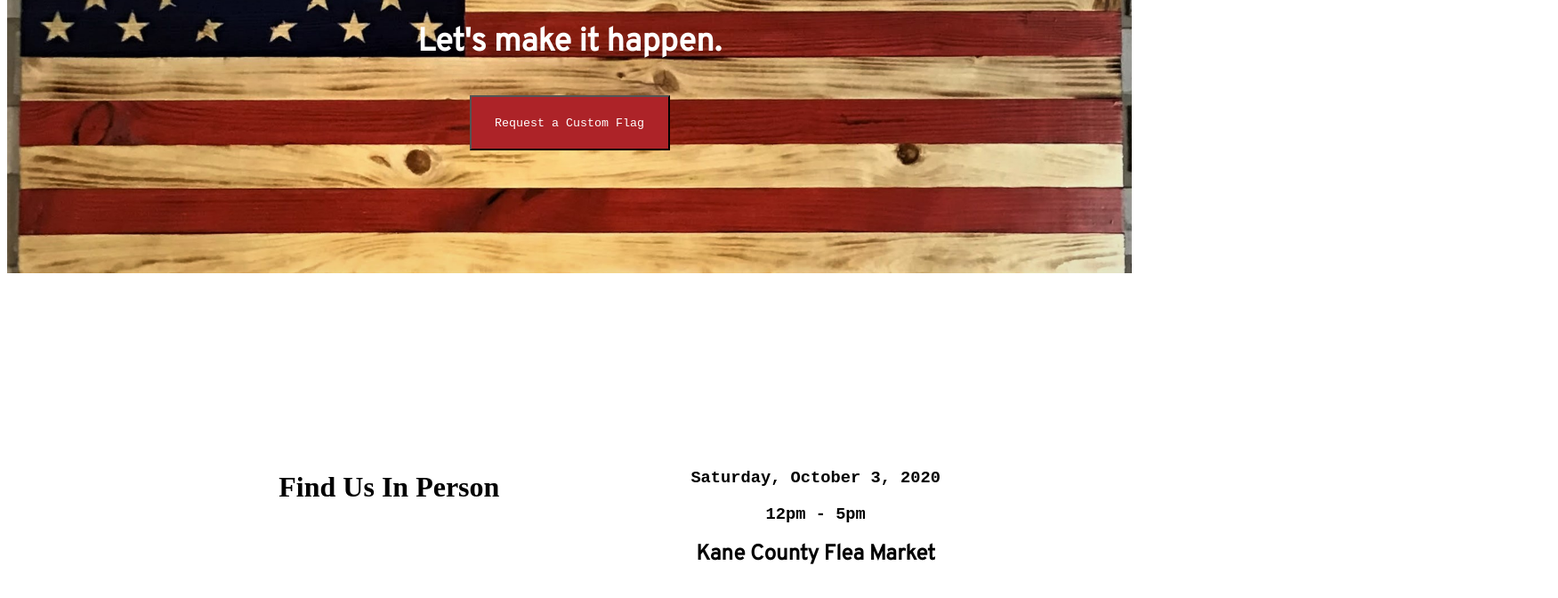
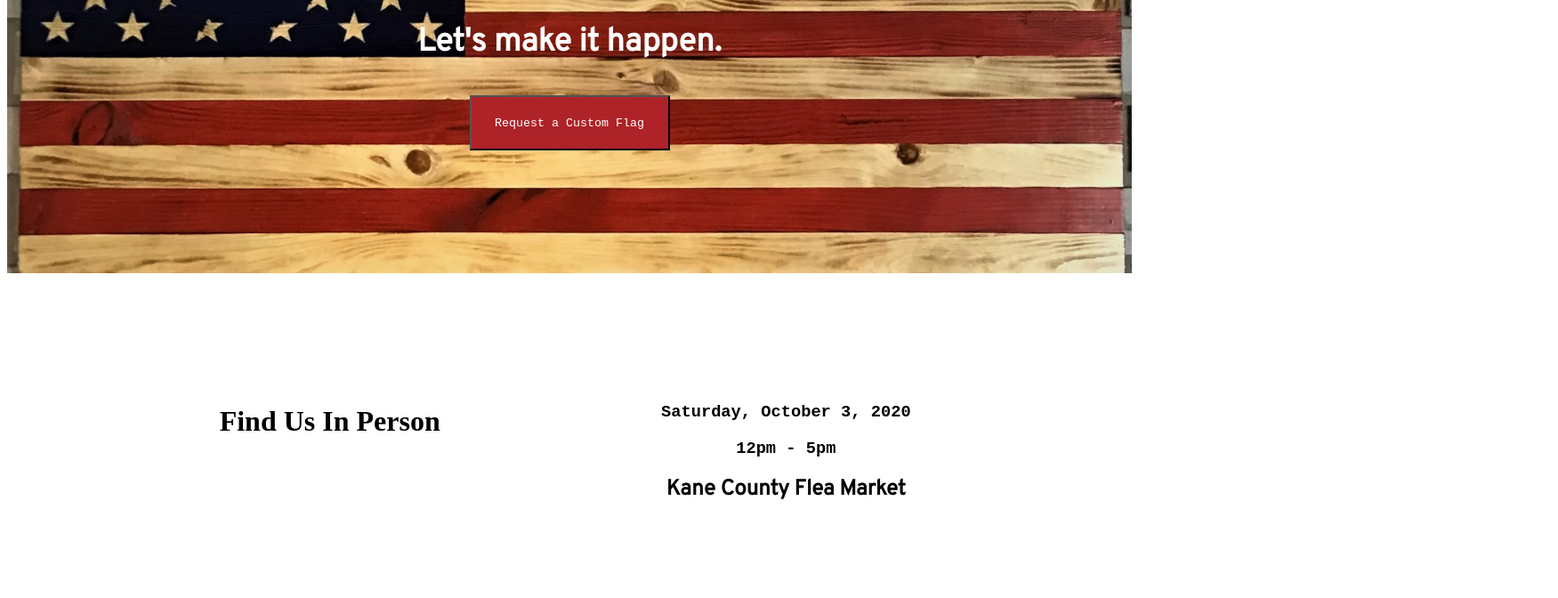
Before and after one commit to TravisExline/flag-company-site, a React (Create React App) app: page / in a window 1280 px wide. Shown: the part 1798-2470 px from the top of the page at 89% size, 1751 px wide, since content can reach past the window. Built offline with nearby package versions, Linux system fonts and the light colour scheme; a web font is replaced by a local one.

Commit message:
cleaning up css/fixing sizes

```diff
--- a/src/reducers/flagsReducer.js
+++ b/src/reducers/flagsReducer.js
@@ -16,9 +16,9 @@ const initState = {
         {photo: display3, name: 'Thin Blue Line American Flag', smallPrice: 'Small (18.5") - $55', medPrice: 'Medium (26") - $75', lrgPrice: 'Large (37") - $110'},
         {photo: display4, name: 'Punisher American Flag', smallPrice: 'Small (18.5") - $55', medPrice: 'Medium (26") - $75', lrgPrice: 'Large (37") - $110'},
         {photo: display5, name: 'Tattered American Flag', smallPrice: 'Small (18.5") - $55', medPrice: 'Medium (26") - $75', lrgPrice: 'Large (37") - $110'},
-        {photo: display6, name: 'USAF American Flag', smallPrice: 'Small (18.5") - NOT AVAILABLE', medPrice: 'Medium (26") - NOT AVAILABLE', lrgPrice: 'Large (37") - $110'},
+        {photo: display6, name: 'USAF American Flag', smallPrice: 'Small (18.5") - $55', medPrice: 'Medium (26") - $75', lrgPrice: 'Large (37") - NOT AVAILABLE'},
         {photo: display7, name: 'Tread American Flag', smallPrice: 'Small (18.5") - $55', medPrice: 'Medium (26") - $75', lrgPrice: 'Large (37") - $110'},
-        {photo: display8, name: 'US Navy American Flag', smallPrice: 'Small (18.5") - NOT AVAILABLE', medPrice: 'Medium (26") - NOT AVAILABLE', lrgPrice: 'Large (37") - $110'},
+        {photo: display8, name: 'US Navy American Flag', smallPrice: 'Small (18.5") - $55', medPrice: 'Medium (26") - $75', lrgPrice: 'Large (37") - NOT AVAILABLE'},
         {photo: display9, name: 'Thin Red Line American Flag', smallPrice: 'Small (18.5") - $55', medPrice: 'Medium (26") - $75', lrgPrice: 'Large (37") - $110'}
     ]
 }
--- a/src/style/Calendar.css
+++ b/src/style/Calendar.css
@@ -12,6 +12,8 @@
 }
 
 .calendar-holder {
+    margin-top: 10%;
+    margin-bottom: 10%;
     display: flex;
     justify-content: space-evenly;
 }
--- a/src/style/LandingPage.css
+++ b/src/style/LandingPage.css
@@ -24,8 +24,8 @@
 }
 
 .img-holder {
-    height: 703px;
-    width: 50%;
+    height: auto;
+    max-width: 50%;
 }
 
 .single-nav-holder {
@@ -36,9 +36,3 @@
     width: 400px;
     height: 204px;
 }
-
-.calendar-holder {
-    height: 400px;
-    margin-top: 200px;
-    margin-left: 100px;
-}
--- a/src/style/NavBar.css
+++ b/src/style/NavBar.css
@@ -3,7 +3,7 @@
     align-items: center;
     justify-content: flex-end;
     height: 112px;
-    width: 1440px;
+    width: 100%;
     padding-right: 48px;
 }
 
```
